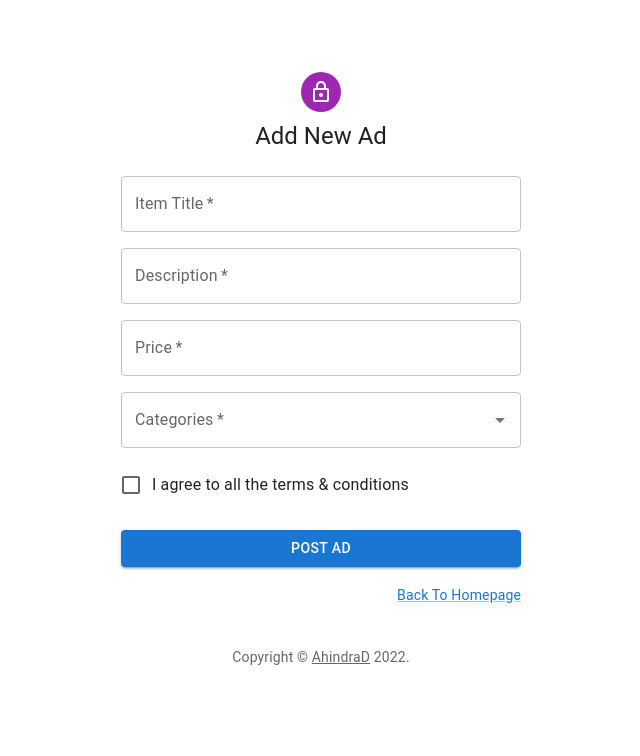
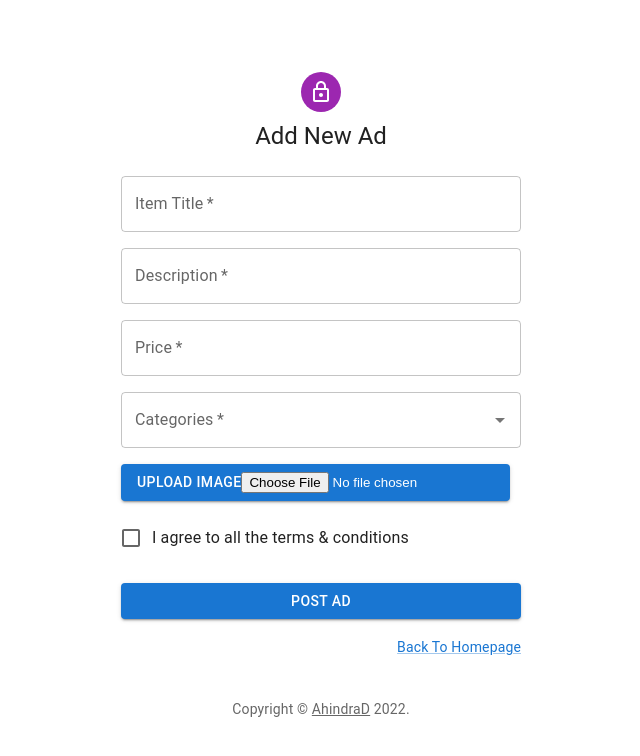
Before and after one commit to AhindraD/Ebay---Frontend---Full-Stack-MERN, a React (Create React App) app: page /addnew in a window 1280 px wide. Shown: the top 756 px of the page, without its empty margins (319-959 px from the left). Built offline with nearby package versions, Linux system fonts and the light colour scheme; no server answers.

Commit message:
cahnge "a" tags

```diff
--- a/src/components/NewAd.jsx
+++ b/src/components/NewAd.jsx
@@ -14,9 +14,10 @@ import Container from '@mui/material/Container';
 import { createTheme, ThemeProvider } from '@mui/material/styles';
 import Autocomplete from '@mui/material/Autocomplete';
 
-import { useContext, useState, useEffect } from "react";
+import { useContext, useState, useEffect, useRef } from "react";
 import UserContext from "../Contexts/UserContext";
 import { useNavigate } from 'react-router-dom';
+import { Input } from '@mui/material';
 
 function Copyright(props) {
     return (
@@ -37,6 +38,8 @@ export default function NewAd() {
     let navigate = useNavigate();
     let { user, setUser, token } = useContext(UserContext);
     let [cats, setCats] = useState([]);
+    let fileInputRef = useRef(null);
+
     useEffect(() => {
         fetchData();
         async function fetchData() {
@@ -66,14 +69,18 @@ export default function NewAd() {
             seller: user._id,
             category: getCatId(data.get('category')),
         };
+
+        data.append("seller", user._id);
+        data.append("category", newAd.category);
+        data.append("image", fileInputRef.current.files[0]);
+
         //https://marketplace-ebay.herokuapp.com/
         await fetch("http://localhost:8000/ads/new", {
             method: "POST",
             headers: {
-                "Content-Type": "application/json",
                 "Authorization": `Bearer ${token}`
             },
-            body: JSON.stringify(newAd),
+            body: data,
         })
             .catch(error => {
                 window.alert(error);
@@ -148,6 +155,19 @@ export default function NewAd() {
                                 />
                             </Grid>
                             <Grid item xs={12}>
+                                <Button variant='contained' component="label">
+                                    Upload Image
+
+                                    <input
+                                        accept="image/*"
+                                        style={{ display: 'inline' }}
+                                        id="image"
+                                        ref={fileInputRef}
+                                        type="file"
+                                    />
+                                </Button>
+                            </Grid>
+                            <Grid item xs={12}>
                                 <FormControlLabel
                                     control={<Checkbox value="allowExtratitles" color="primary" />}
                                     label="I agree to all the terms & conditions"
```
